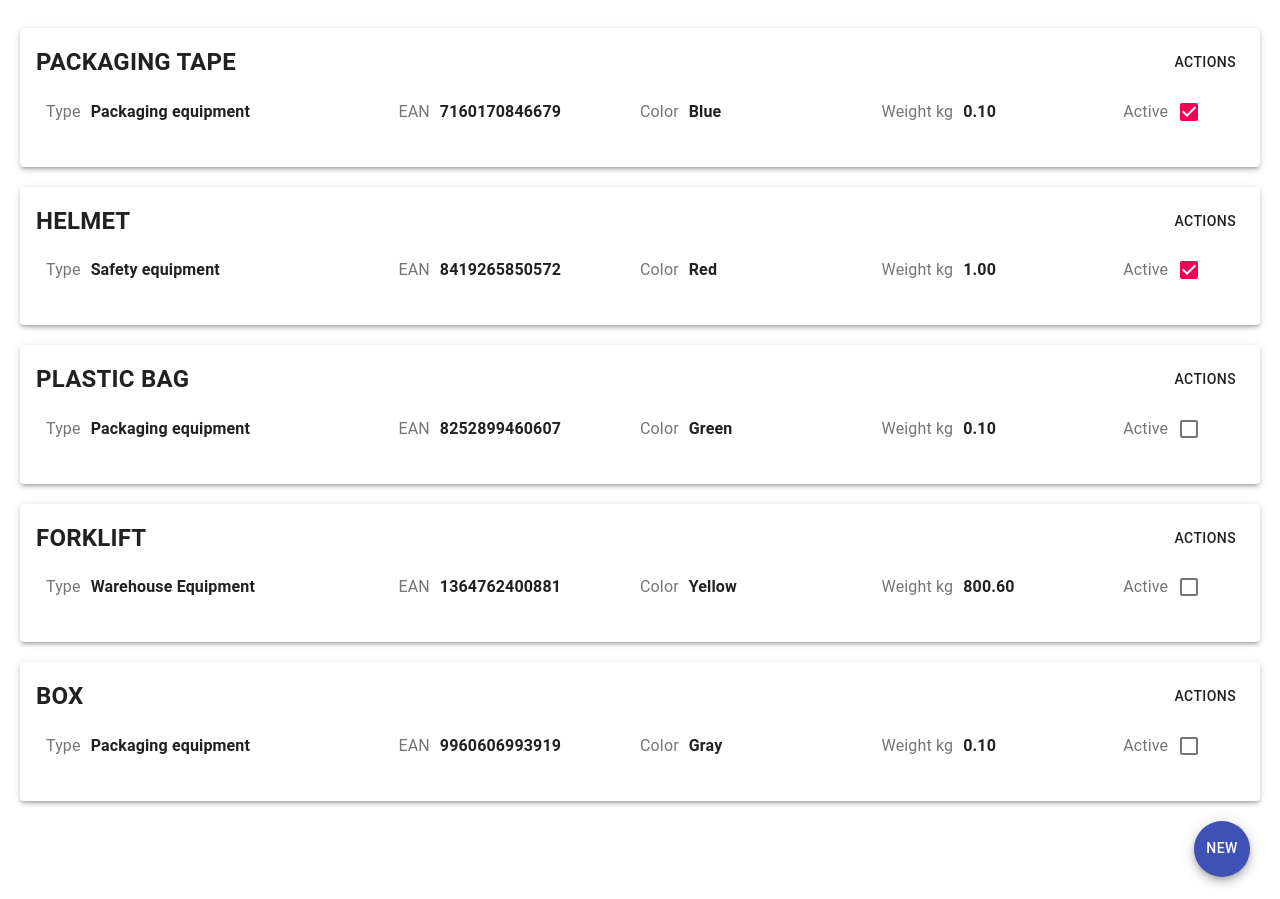
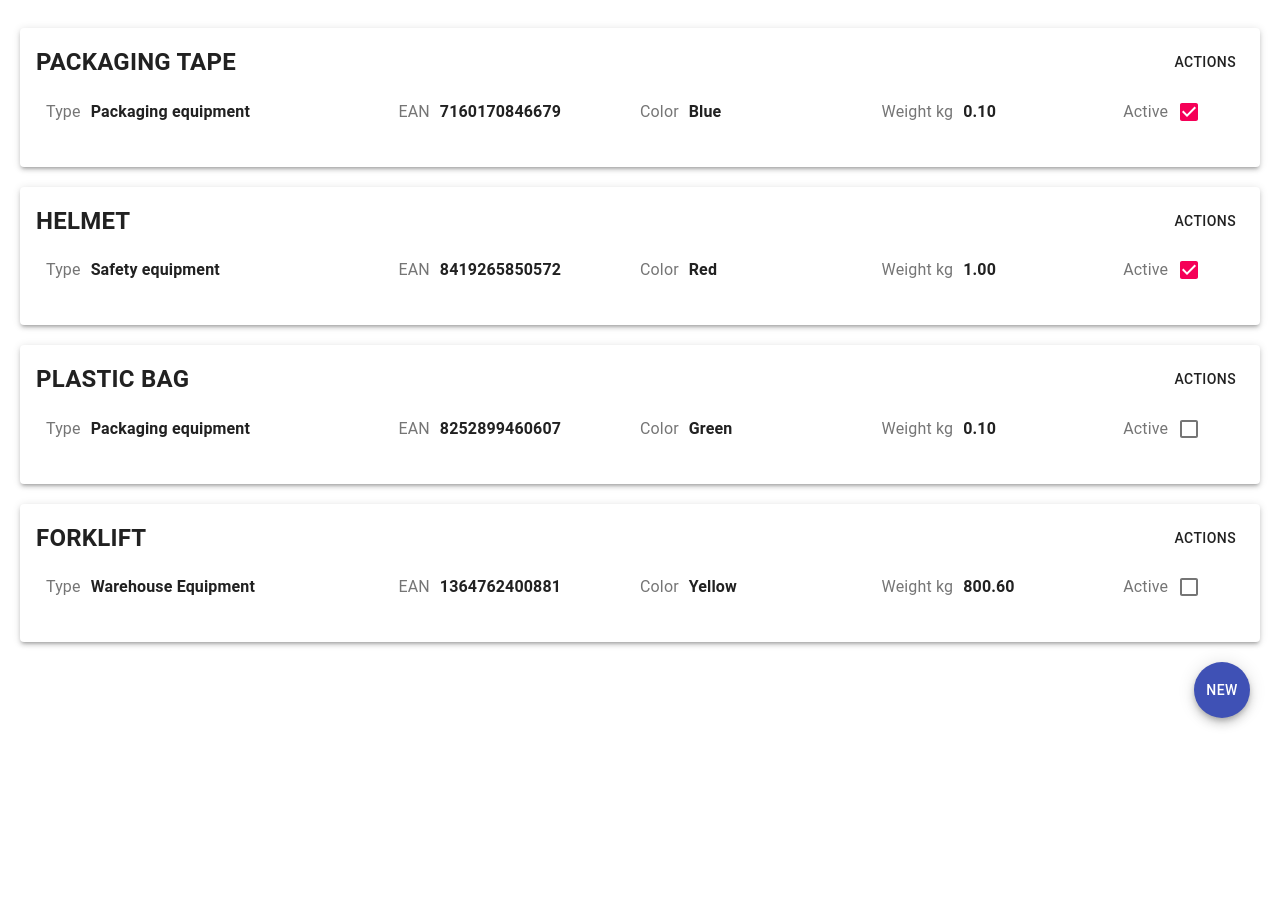
Before and after one commit to LeonasVait/talech-test-assignment-2, a React (Create React App) app: page / in a window 1280 px wide. After the commit the page ends 800 px from the top, so only its background shows below. Built offline with nearby package versions, Linux system fonts and the light colour scheme.

Commit message:
Added products service

```diff
--- a/src/components/ProductActionsMenu.tsx
+++ b/src/components/ProductActionsMenu.tsx
@@ -8,7 +8,7 @@ import {
   DialogActions
 } from "@material-ui/core";
 import { ProductDeleteDialog } from "./ProductDeleteDialog";
-import { Product } from "../fixtures/MockData";
+import { Product } from "../services/ProductsService";
 import { ProductView } from "./ProductView";
 import { ProductEdit } from "./ProductEdit";
 
--- a/src/components/ProductDeleteDialog.tsx
+++ b/src/components/ProductDeleteDialog.tsx
@@ -8,7 +8,7 @@ import {
   DialogActions
 } from "@material-ui/core";
 
-import { Product } from "../fixtures/MockData";
+import { Product } from "../services/ProductsService";
 
 interface Props {
   open: boolean;
--- a/src/components/ProductEdit.tsx
+++ b/src/components/ProductEdit.tsx
@@ -4,7 +4,7 @@ import { Button, MenuItem, TextField } from "@material-ui/core";
 import { makeStyles } from "@material-ui/styles";
 import { Formik, Form, Field } from "formik";
 
-import { Product } from "../fixtures/MockData";
+import { Product } from "../services/ProductsService";
 import { ValidatedTextField, TextFieldType } from "./ValidatedTextField";
 import { validateProductForm } from "../validation/FormValidators";
 
--- a/src/components/ProductView.tsx
+++ b/src/components/ProductView.tsx
@@ -1,5 +1,5 @@
 import React from "react";
-import { Product } from "../fixtures/MockData";
+import { Product } from "../services/ProductsService";
 import { makeStyles, Typography } from "@material-ui/core";
 
 interface Props {
--- a/src/components/ProductsList.tsx
+++ b/src/components/ProductsList.tsx
@@ -7,11 +7,12 @@ import {
   Dialog
 } from "@material-ui/core";
 
-import { data } from "../fixtures/MockData";
+import { getProducts } from "../services/ProductsService";
 import { ProductsListEntry } from "./ProductsListEntry";
 import { ProductEdit } from "./ProductEdit";
 
-function getProducts() {
+function getProductsList() {
+  const data = getProducts();
   if (data.length > 0) {
     return data.map((entry, index) => (
       <ProductsListEntry product={entry} key={index}></ProductsListEntry>
@@ -29,7 +30,7 @@ export function ProductsList() {
   return (
     <>
       <List>
-        {getProducts()}
+        {getProductsList()}
         <div className={classes.listFooter}>
           <Fab
             color="primary"
--- a/src/components/ProductsListEntry.tsx
+++ b/src/components/ProductsListEntry.tsx
@@ -2,7 +2,7 @@ import React from "react";
 import { Card, CardContent, Typography, Checkbox } from "@material-ui/core";
 import { makeStyles } from "@material-ui/styles";
 
-import { Product } from "../fixtures/MockData";
+import { Product } from "../services/ProductsService";
 import { ProductActionsMenu } from "./ProductActionsMenu";
 
 interface Props {
--- a/src/fixtures/MockData.ts
+++ /dev/null
@@ -1,51 +0,0 @@
-export interface Product {
-  name: string;
-  ean: string;
-  type: string;
-  weight: number;
-  color: string;
-  active: boolean;
-}
-
-export const data: Product[] = [
-  {
-    name: "Packaging tape",
-    ean: "7160170846679",
-    type: "Packaging equipment",
-    weight: 0.1,
-    color: "Blue",
-    active: true
-  },
-  {
-    name: "Helmet",
-    ean: "8419265850572",
-    type: "Safety equipment",
-    weight: 1,
-    color: "Red",
-    active: true
-  },
-  {
-    name: "Plastic bag",
-    ean: "8252899460607",
-    type: "Packaging equipment",
-    weight: 0.1,
-    color: "Green",
-    active: false
-  },
-  {
-    name: "Forklift",
-    ean: "1364762400881",
-    type: "Warehouse Equipment",
-    weight: 800.6,
-    color: "Yellow",
-    active: false
-  },
-  {
-    name: "Box",
-    ean: "9960606993919",
-    type: "Packaging equipment",
-    weight: 0.1,
-    color: "Gray",
-    active: false
-  }
-];
--- /dev/null
+++ b/src/services/ProductsService.ts
@@ -0,0 +1,116 @@
+export interface Product {
+  name: string;
+  ean: string;
+  type: string;
+  weight: number;
+  color: string;
+  active: boolean;
+}
+
+export function isProduct(p: any): p is Product {
+  const product = p as Product;
+  return (
+    product.name !== undefined &&
+    product.ean !== undefined &&
+    product.type !== undefined &&
+    product.weight !== undefined &&
+    product.color !== undefined &&
+    product.active !== undefined
+  );
+}
+
+const initialData: any = [
+  {
+    name: "Packaging tape",
+    ean: "7160170846679",
+    type: "Packaging equipment",
+    weight: 0.1,
+    color: "Blue",
+    active: true
+  },
+  {
+    name: "Helmet",
+    ean: "8419265850572",
+    type: "Safety equipment",
+    weight: 1,
+    color: "Red",
+    active: true
+  },
+  {
+    name: "Plastic bag",
+    ean: "8252899460607",
+    type: "Packaging equipment",
+    weight: 0.1,
+    color: "Green",
+    active: false
+  },
+  {
+    name: "Forklift",
+    ean: "1364762400881",
+    type: "Warehouse Equipment",
+    weight: 800.6,
+    color: "Yellow",
+    active: false
+  },
+  {
+    name: "Box",
+    ean: "9960606993919",
+    type: "Packaging equipment",
+    weight: 0.1,
+    //color: "Gray",
+    active: false
+  }
+];
+
+export function createProduct(product: Product) {
+  const products = getProducts();
+  products.push(product);
+  localStorage.setItem("products", JSON.stringify(products));
+}
+
+export function getProduct(index: number) {
+  const products = getProducts();
+  if (index >= 0 && index < products.length) {
+    return products[index];
+  }
+}
+
+export function getProducts(): Product[] {
+  const item = localStorage.getItem("products");
+
+  if (!item) {
+    localStorage.setItem("products", JSON.stringify(initialData));
+    return getProducts();
+  }
+
+  const parsed = JSON.parse(item);
+  const result: Product[] = [];
+
+  if (parsed instanceof Array) {
+    for (let entry of parsed) {
+      if (isProduct(entry)) {
+        result.push(entry);
+      }
+    }
+  }
+
+  return result;
+}
+
+export function updateProduct(index: number, product: Product) {
+  const products = getProducts();
+
+  if (index >= 0 && index < products.length) {
+    products[index] = product;
+    localStorage.setItem("products", JSON.stringify(products));
+  }
+}
+
+export function deleteProduct(index: number) {
+  const products = getProducts();
+
+  if (index >= 0 && index < products.length) {
+    products.splice(index, 1);
+    localStorage.setItem("products", JSON.stringify(products));
+  }
+}
```
Also changed, not shown: src/validation/FormValidators.ts (+4 -5 lines).
